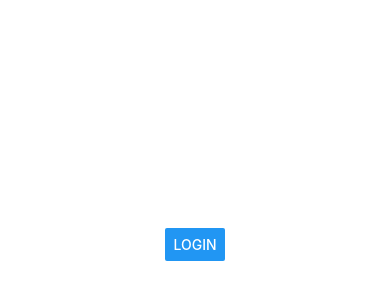
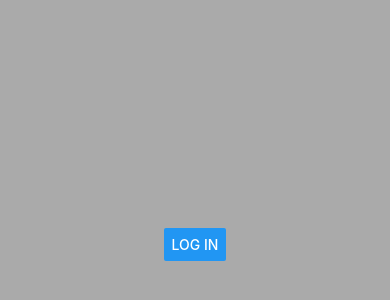
Before and after one commit to igorlourenco/login-google-expo, a React Native app: screen / in a window 390 px wide. Shown: the part 178-478 px from the top of the page. Built offline with nearby package versions, Linux system fonts and the light colour scheme.

Commit message:
Set Up Login and Logout

```diff
--- a/App.tsx
+++ b/App.tsx
@@ -1,36 +1,79 @@
-import {StatusBar} from 'expo-status-bar';
-import React from 'react';
-import {Button, StyleSheet, Text, View} from 'react-native';
+import React, {useEffect, useState} from 'react';
+import {Alert, Button, StyleSheet, Text, View} from 'react-native';
 import * as Google from 'expo-google-app-auth';
 import {GoogleLogInConfig} from "expo-google-app-auth";
+import * as Updates from "expo-updates"
 
 export default function App() {
 
+    useEffect(() => {
+        async function updateApp() {
+            const { isAvailable } = await Updates.checkForUpdateAsync();
+            if (isAvailable) {
+                await Updates.fetchUpdateAsync();
+                await Updates.reloadAsync(); // depende da sua estratégia
+            }
+        }
+        updateApp();
+    }, [])
+
+    const [user, setUser] = useState(null)
+    const [accessToken, setAccessToken] = useState(null)
+    const [e, setE] = useState(null)
+
+    const config: GoogleLogInConfig = {
+        androidClientId: "", // expo
+        androidStandaloneAppClientId: "", // production
+    }
 
     async function handleSignIn() {
+        try {
+            const {type, user, accessToken} = await Google.logInAsync(config);
 
-        const config: GoogleLogInConfig = {
-            androidClientId: "INFORME AQUI O ANDROID CLIENT ID",
+            if (type === 'success') {
+                setUser(user)
+                setAccessToken(accessToken)
+                return accessToken
+            } else {
+                return {cancelled: true}
+            }
+        }catch (e) {
+            setE(e.toString())
+            return { error: true }
         }
+    }
 
-        const { type, user } = await Google.logInAsync(config);
-
-        if (type === 'success') {
-            console.log(`Logado como: ${user.name}`);
+    async function handleSignOut() {
+        try {
+            await Google.logOutAsync({ accessToken, ...config })
+            setAccessToken(null)
+            console.log('deslogado')
+        }catch (e) {
+            console.log(e)
+            return { error: true }
         }
     }
 
 
-    return (
-        <View style={styles.container}>
-            <Button onPress={handleSignIn} title="LOGIN"/>
-        </View>
-    );
+    if (user && accessToken)
+        return (
+            <View style={styles.container}>
+                <Text>{user.name}</Text>
+                <Button onPress={handleSignOut} title="LOG OUT"/>
+            </View>
+        )
+    else
+        return (
+            <View style={styles.container}>
+                <Text>{e}</Text>
+                <Button onPress={handleSignIn} title="LOG IN"/>
+            </View>
+        )
 }
 const styles = StyleSheet.create({
     container: {
         flex: 1,
-        backgroundColor: '#fff',
+        backgroundColor: '#aaa',
         alignItems: 'center',
         justifyContent: 'center',
     },
--- a/app.json
+++ b/app.json
@@ -21,6 +21,9 @@
     },
     "web": {
       "favicon": "./assets/favicon.png"
+    },
+    "android": {
+      "package": "com.notoriousigor.lettura"
     }
   }
 }
```
Also changed, not shown: tsconfig.json (+9 -6 lines).
